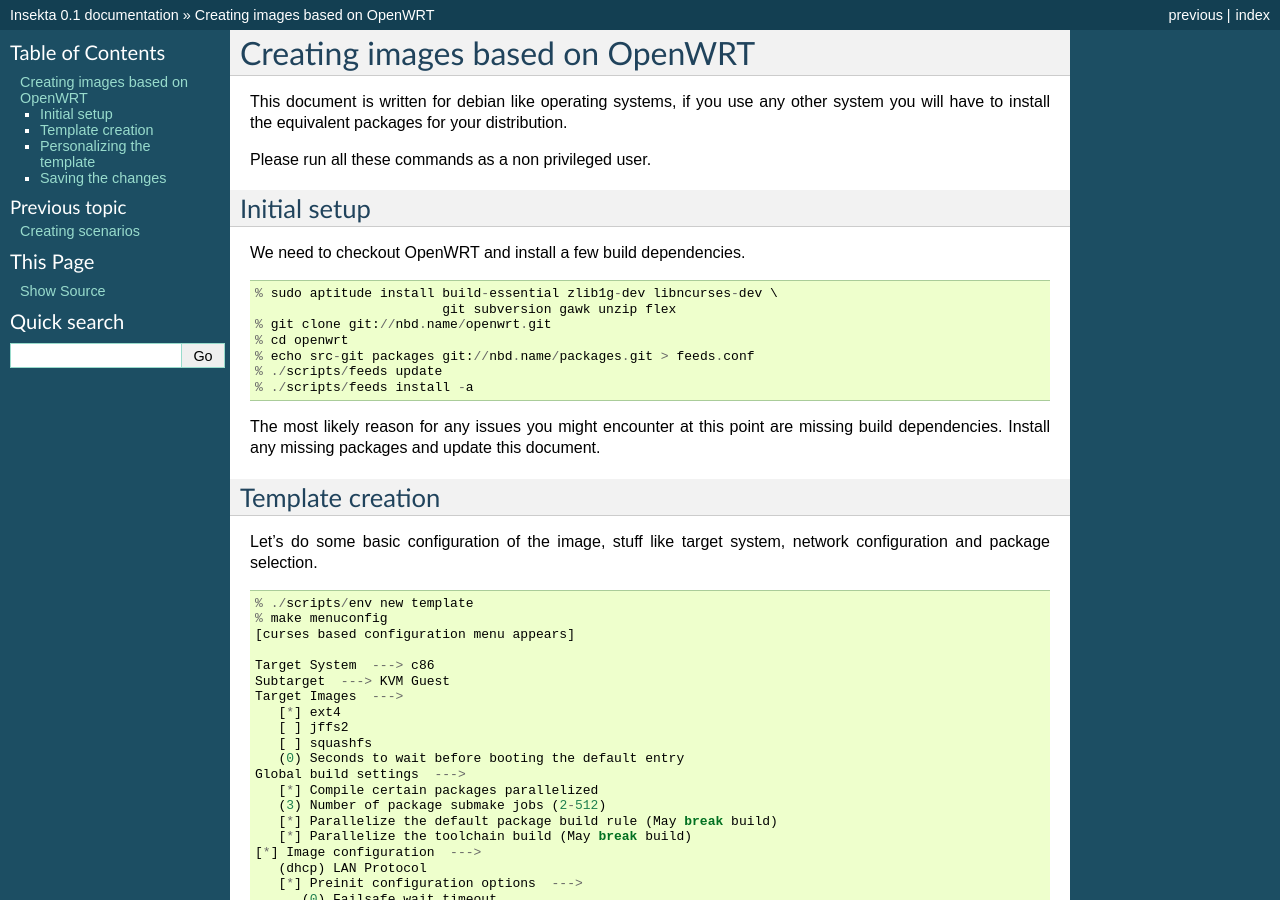
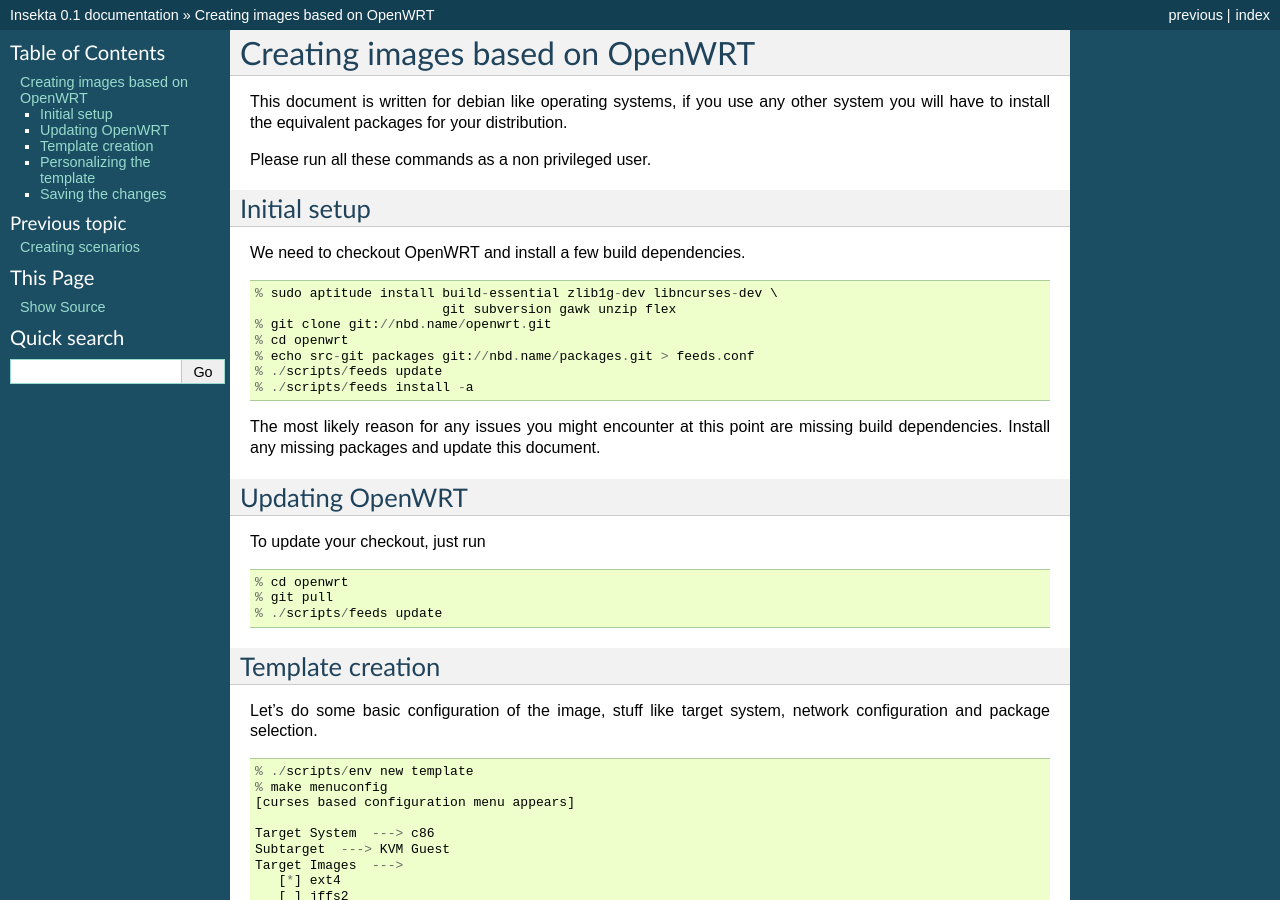
Before and after one commit to teythoon/Insekta, a Sphinx documentation site: the page built from docs/openwrt.rst, in a window 1280 px wide and 900 px high. Built offline with Sphinx 7.4.7, drawn with Linux system fonts in a browser that asks for light colours; pages that are not in the unit, such as notebooks, are missing from menus.

Commit message:
Document how to update the OpenWRT checkout

```diff
--- a/docs/openwrt.rst
+++ b/docs/openwrt.rst
@@ -25,6 +25,17 @@
 The most likely reason for any issues you might encounter at this
 point are missing build dependencies. Install any missing packages and
 update this document.
+
+Updating OpenWRT
+----------------
+
+To update your checkout, just run
+
+::
+
+   % cd openwrt
+   % git pull
+   % ./scripts/feeds update
 
 Template creation
 -----------------
```
